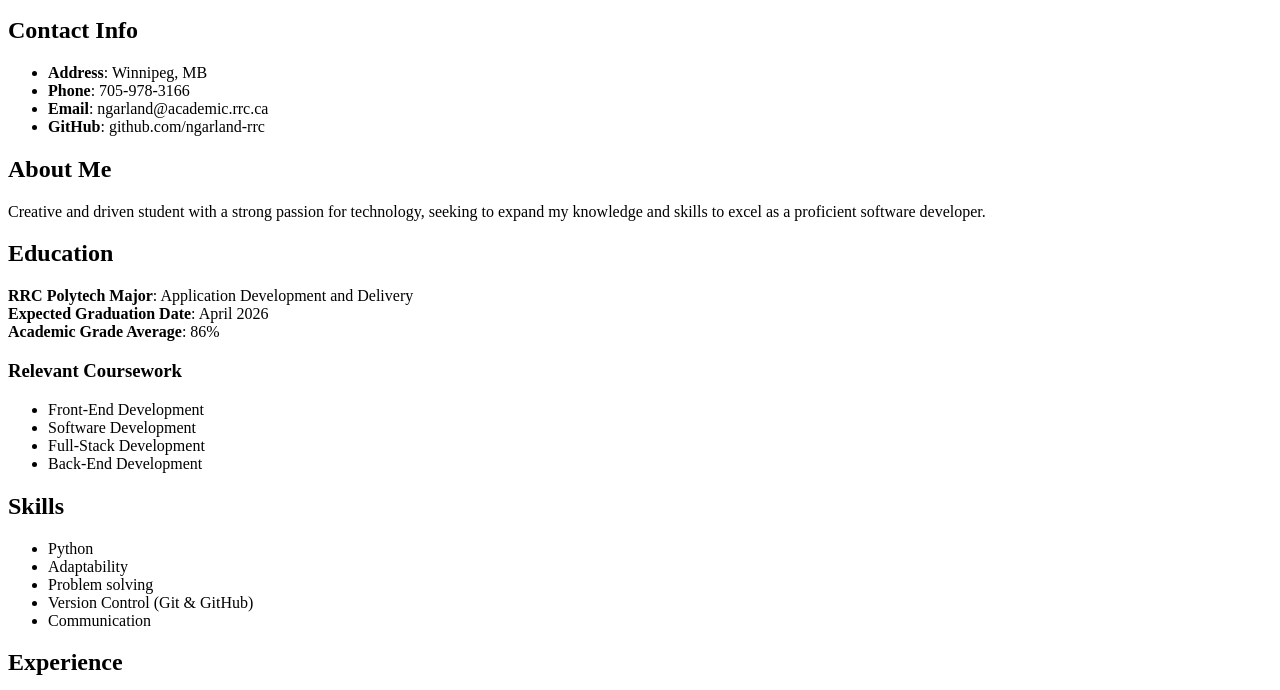
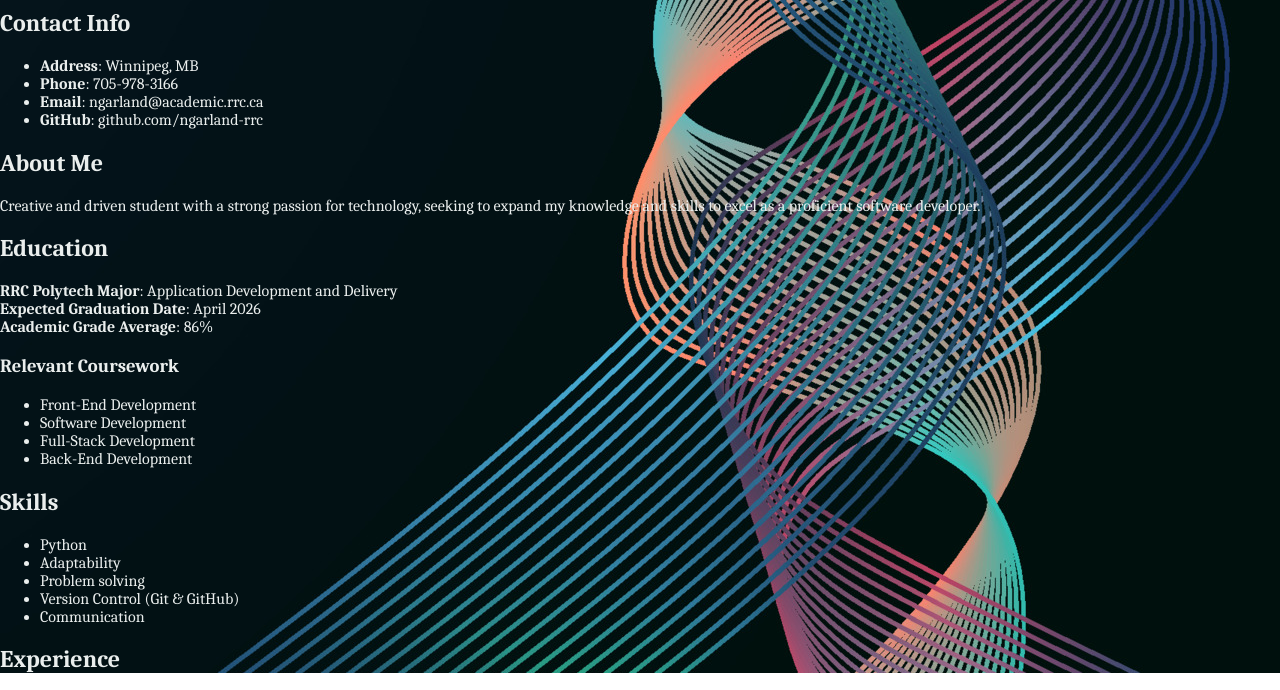
Before and after one commit to ngarland-rrc/personal_resume_revamp, a plain HTML site: page index.html in a window 1280 px wide. Shown: the part 127-817 px from the top of the page. Drawn offline with Linux system fonts and the light colour scheme.

Commit message:
feat: added background photo, font type Caladea and a DESIGN_GUIDELINE file with my chosen color palette

```diff
--- a/index.html
+++ b/index.html
@@ -5,6 +5,12 @@
     <meta charset="UTF-8">
     <meta name="viewport" content="width=device-width, initial-scale=1.0">
     <title>Resume</title>
+    <link rel="stylesheet" href="./style.css" />
+    <link rel="preconnect" href="https://fonts.googleapis.com">
+    <link rel="preconnect" href="https://fonts.gstatic.com" crossorigin>
+    <link href="https://fonts.googleapis.com/css2?family=Caladea:ital,wght@0,400;0,700;1,400;1,700&display=swap"
+        rel="stylesheet">
+
 </head>
 
 <body>
@@ -13,6 +19,11 @@
         <h1>Nick Garland</h1>
         <p>Student</p>
     </header>
+    <main>
+        <div>
+            <img src="images/vecteezy_dark-abstract-line-background-for-scientific-or-business_5087186.jpg"
+                class="background">
+        </div>
         <section>
             <h2>Contact Info</h2>
             <ul>
@@ -78,6 +89,7 @@
                 </li>
             </ul>
         </section>
+    </main>
     <footer>
         <img src="images/curriculum-vitae-svgrepo-com.svg" alt="Resume Icon" width="100" height="200">
         <p>&#169; 2025 Resume, All Rights Reserved, For Real</p>
--- /dev/null
+++ b/style.css
@@ -0,0 +1,18 @@
+.background {
+    position: fixed;
+    right: 0;
+    bottom: 0;
+    min-width: 100%;
+    min-height: 100%;
+    z-index: -100;
+    object-fit: cover;
+    overflow: hidden;
+}
+
+body {
+    font-family: "Caladea", serif;
+    color: #eaeeed;
+    font-size: 100%;
+    margin: 0px;
+    padding: 0px;
+}
```
Also changed, not shown: images/vecteezy_dark-abstract-line-background-for-scientific-or-business_5087186.jpg (added), 1 other file. Lines whose indentation alone changed are shown as unchanged.
